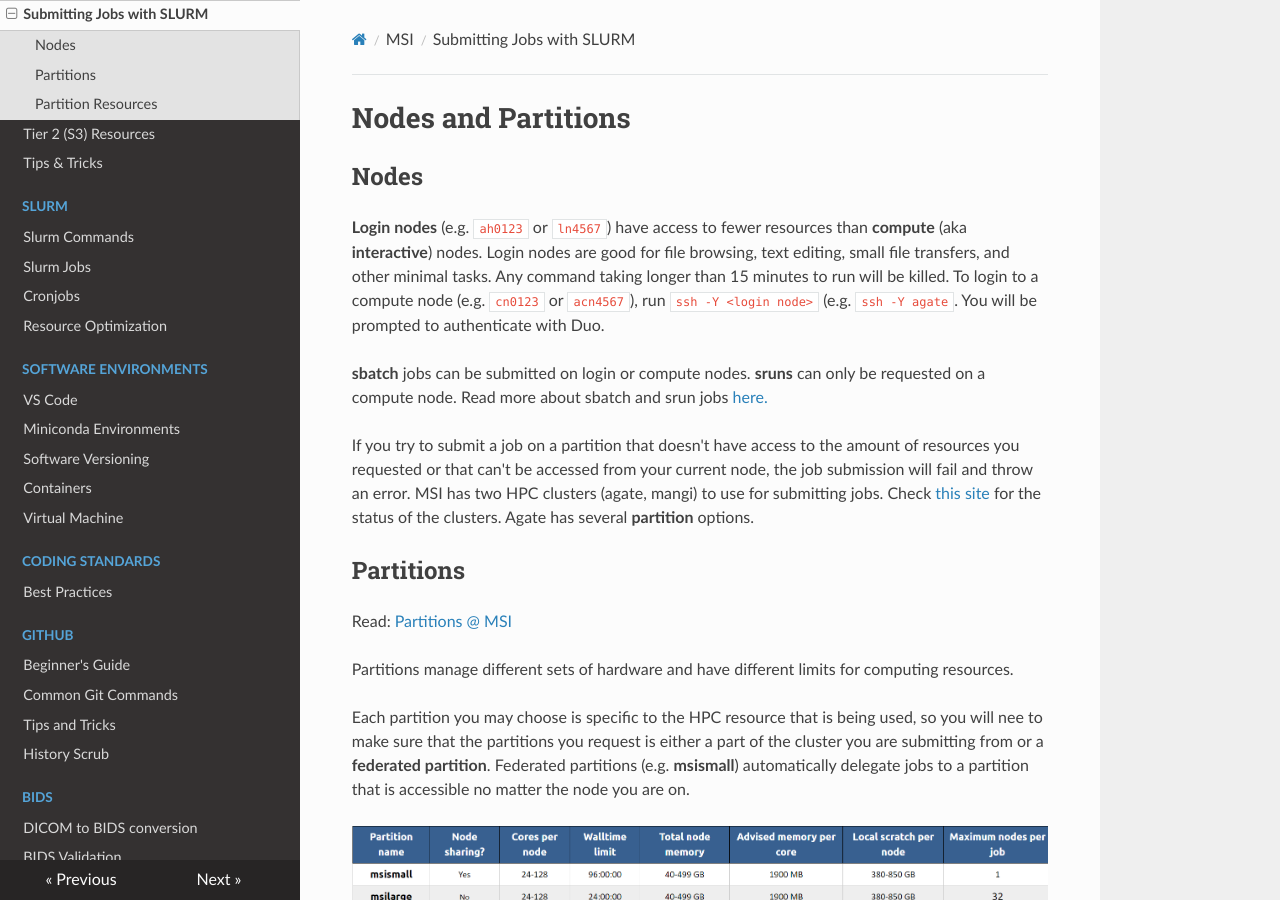
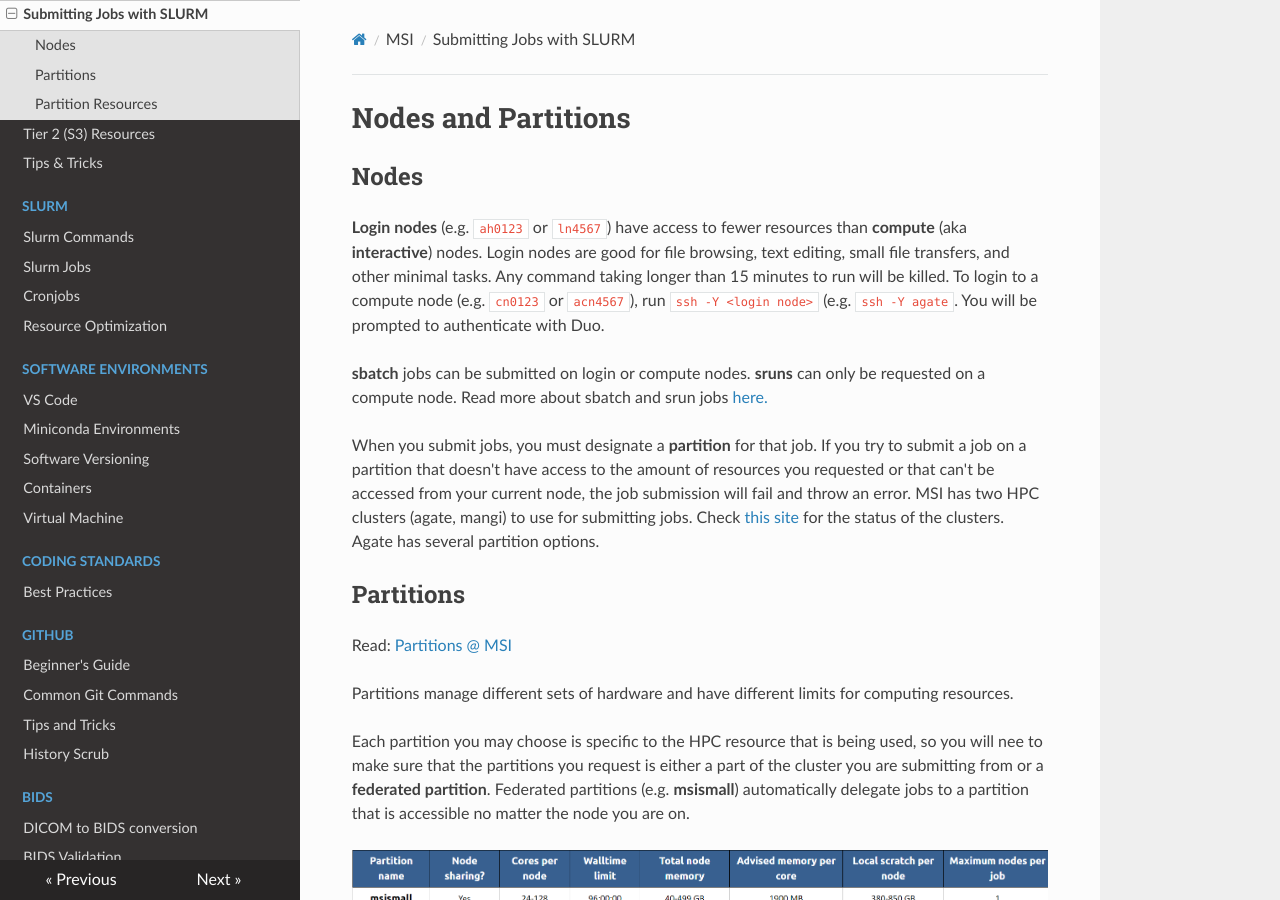
Before and after one commit to DCAN-Labs/cdni-brain, an MkDocs documentation site: the page built from docs/partitions.md, in a window 1280 px wide and 900 px high. Built offline with MkDocs 1.6.1, drawn with Linux system fonts in a browser that asks for light colours; nearby versions of some CDN libraries.

Commit message:
Update partitions.md

```diff
--- a/docs/partitions.md
+++ b/docs/partitions.md
@@ -6,7 +6,7 @@
 
 **sbatch** jobs can be submitted on login or compute nodes. **sruns** can only be requested on a compute node. Read more about sbatch and srun jobs [here.](slurm-params.md)
 
-If you try to submit a job on a partition that doesn't have access to the amount of resources you requested or that can't be accessed from your current node, the job submission will fail and throw an error. MSI has two HPC clusters (agate, mangi) to use for submitting jobs.  Check [this site](https://status.msi.umn.edu/) for the status of the clusters. Agate has several **partition** options.
+When you submit jobs, you must designate a **partition** for that job. If you try to submit a job on a partition that doesn't have access to the amount of resources you requested or that can't be accessed from your current node, the job submission will fail and throw an error. MSI has two HPC clusters (agate, mangi) to use for submitting jobs.  Check [this site](https://status.msi.umn.edu/) for the status of the clusters. Agate has several partition options.
 
 ## Partitions
 
```
